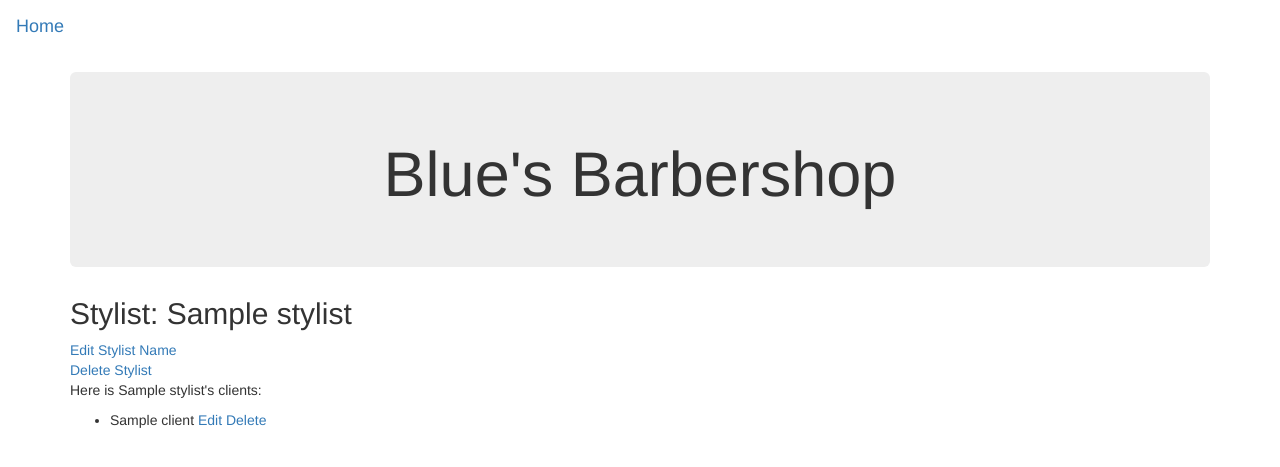
After one commit to jsween/hair_salon_v2, a PHP site: template views/stylist.html.twig in a window 1280 px wide. The commit adds this page. Shown: the top 467 px of the page. Run offline with PHP 8.4, Linux system fonts and the light colour scheme; the template is opened without the code that fills it: most values are stand-ins (such as "Sample title", 1, 10 or a date in 2020); some libraries are stand-ins or nearby versions.

Commit message:
add twig page for stylist

```diff
--- a/views/index.html.twig
+++ b/views/index.html.twig
@@ -10,7 +10,7 @@
                 <h1 class="center">Blue's Barbershop</h1>
             </div>
             {% if stylists is not empty %}
-                <h4>Your Stylists:</h4>
+                <h3>Your Stylists:</h3>
                 <ul>
                     {% for stylist in stylists %}
                     <li class="success">
@@ -21,7 +21,7 @@
             {% else %}
                 <h5 class="text-danger">Uh oh... Please Hire Some Stylists!</h5>
             {% endif %}
-            <h2>Add stylist:</h2>
+            <h3>Add stylist:</h3>
             <form action='/' method='post'>
                 <div class="form-group">
                   <label for='stylist-name'>Stylist Name</label>
--- /dev/null
+++ b/views/stylist.html.twig
@@ -0,0 +1,32 @@
+<!DOCTYPE html>
+<html>
+    <head>
+        {% include '/includes/head.html.twig' %}
+    </head>
+    <body>
+        {% include '/includes/navbar.html.twig' %}
+        <div class="container">
+            <div class="jumbotron">
+                <h1 class="center">Blue's Barbershop</h1>
+            </div>
+            <h2>Stylist: {{ stylist.getName }}</h2>
+            <a href="/stylist/{{ stylist.getId }}/edit">Edit Stylist Name</a><br>
+            <a href="/stylist/{{ stylist.getId }}/delete">Delete Stylist</a>
+
+            <p>Here is {{ stylist.getName }}'s clients:</p>
+            {% if clients is not empty%}
+                <ul>
+                {% for client in clients %}
+                    <li>
+                        {{ client.getName }}
+                        <a href="/client/{{ client.getId }}/edit">Edit</a>
+                        <a href="/client/{{ client.getId }}/delete">Delete</a>
+                    </li>
+                {% endfor %}
+                </ul>
+            {% else%}
+              <p>{{ stylist.getName}} does not have any clients.</p>
+            {% endif %}
+        </div>
+    </body>
+</html>
```
Also changed, not shown: app/app.php (+9 -1 lines).
